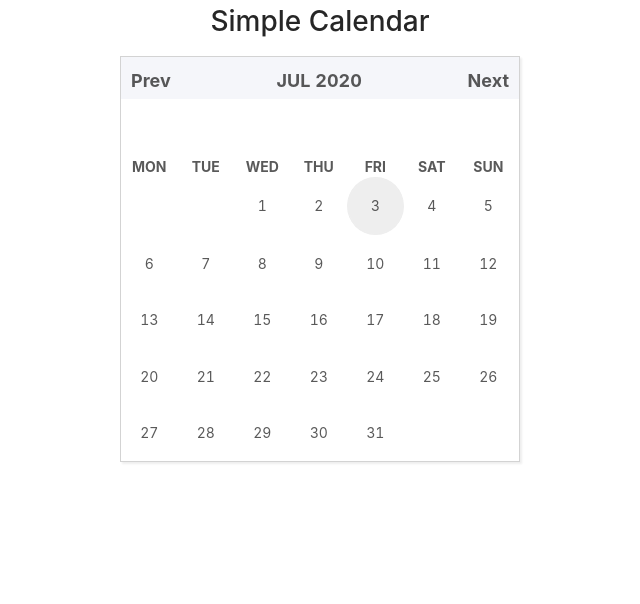
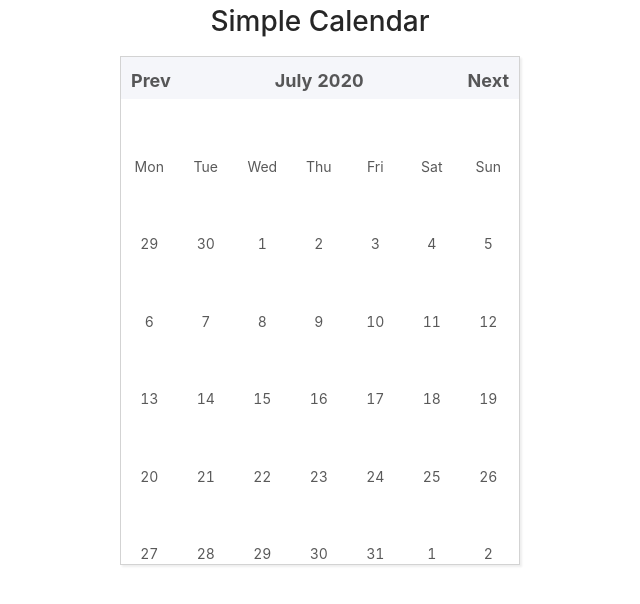
Before and after one commit to c1495616js/react-calendar, a React app: page / in a window 1280 px wide. Shown: the top 604 px of the page, without its empty margins (320-960 px from the left). Built offline with nearby package versions, Linux system fonts and the light colour scheme.

Commit message:
refactor

```diff
--- a/package.json
+++ b/package.json
@@ -82,6 +82,7 @@
   "dependencies": {
     "@emotion/core": "^10.0.28",
     "@emotion/styled": "^10.0.27",
+    "date-fns": "^2.14.0",
     "react": "*",
     "react-dom": "*"
   }
--- a/src/components/Calendar.tsx
+++ /dev/null
@@ -1,158 +0,0 @@
-import React, { ReactElement, useEffect, useState } from 'react';
-import styled from '@emotion/styled';
-import { css } from '@emotion/core';
-
-const Frame = styled.div`
-  width: 400px;
-  border: 1px solid lightgrey;
-  box-shadow: 2px 2px 2px #eee;
-`;
-
-const Header = styled.div`
-  font-size: 18px;
-  font-weight: bold;
-  padding: 10px 10px 5px 10px;
-  display: flex;
-  justify-content: space-between;
-  background-color: #f5f6fa;
-`;
-
-const Button = styled.div`
-  cursor: pointer;
-`;
-
-const Body = styled.div`
-  width: 100%;
-  display: flex;
-  flex-wrap: wrap;
-`;
-
-const Day = styled.div`
-  position: relative;
-  width: 14.2%;
-  padding-top: 14.2%;
-  display: flex;
-  align-items: center;
-  justify-content: center;
-  cursor: pointer;
-  border-radius: 50%;
-
-  ${(props: any): any =>
-    props.isToday &&
-    css`
-      border: 1px solid #eee;
-    `}
-
-  ${(props: any): any =>
-    props.isSelected &&
-    css`
-      background-color: #eee;
-    `}
-`;
-
-const DayChild = styled.div`
-  position: absolute;
-  display: flex;
-  align-items: center;
-  justify-content: center;
-  top: 0;
-  left: 0;
-  right: 0;
-  bottom: 0;
-`;
-
-export default function Test(): ReactElement {
-  const DAYS = [31, 28, 31, 30, 31, 30, 31, 31, 30, 31, 30, 31];
-  const DAYS_LEAP = [31, 29, 31, 30, 31, 30, 31, 31, 30, 31, 30, 31];
-  const DAYS_OF_THE_WEEK = ['MON', 'TUE', 'WED', 'THU', 'FRI', 'SAT', 'SUN'];
-  const MONTHS = [
-    'JAN',
-    'FEB',
-    'MAR',
-    'APR',
-    'MAY',
-    'JUN',
-    'JUL',
-    'AUG',
-    'SEP',
-    'OCT',
-    'NOV',
-    'DEC',
-  ];
-
-  const today = new Date();
-  const [date, setDate] = useState(today);
-  const [day, setDay] = useState(date.getDate());
-  const [month, setMonth] = useState(date.getMonth());
-  const [year, setYear] = useState(date.getFullYear());
-  // eslint-disable-next-line @typescript-eslint/no-use-before-define
-  const [startDay, setStartDay] = useState(getStartDayOfMonth(date));
-
-  useEffect(() => {
-    setDay(date.getDate());
-    setMonth(date.getMonth());
-    setYear(date.getFullYear());
-    // eslint-disable-next-line @typescript-eslint/no-use-before-define
-    setStartDay(getStartDayOfMonth(date));
-  }, [date]);
-
-  // eslint-disable-next-line @typescript-eslint/explicit-function-return-type
-  function getStartDayOfMonth(date: Date) {
-    const startDay = new Date(date.getFullYear(), date.getMonth(), 1).getDay();
-    return startDay > 0 ? startDay : 7;
-  }
-
-  // eslint-disable-next-line @typescript-eslint/explicit-function-return-type
-  function isLeapYear(year: number) {
-    return (year % 4 === 0 && year % 100 !== 0) || year % 400 === 0;
-  }
-
-  const days = isLeapYear ? DAYS_LEAP : DAYS;
-
-  return (
-    <Frame>
-      {/* Header */}
-      <Header>
-        <Button onClick={() => setDate(new Date(year, month - 1, day))}>
-          Prev
-        </Button>
-        <div>
-          {MONTHS[month]} {year}
-        </div>
-        <Button onClick={() => setDate(new Date(year, month + 1, day))}>
-          Next
-        </Button>
-      </Header>
-
-      {/* Body */}
-      <Body>
-        {/* Mon, Tue... */}
-        {DAYS_OF_THE_WEEK.map((d) => (
-          <Day key={d}>
-            <strong>{d}</strong>
-          </Day>
-        ))}
-
-        {/* days */}
-        {Array(days[month] + (startDay - 1)) // calculate how many slots
-          .fill(null)
-          .map((_, index) => {
-            const d = index - (startDay - 2);
-            return (
-              <Day
-                key={`day-${index}`}
-                isToday={
-                  d === today.getDate() &&
-                  month === today.getMonth() &&
-                  year === today.getFullYear()
-                }
-                isSelected={d === day}
-                onClick={() => setDate(new Date(year, month, d))}>
-                <DayChild>{d > 0 ? d : ''}</DayChild>
-              </Day>
-            );
-          })}
-      </Body>
-    </Frame>
-  );
-}
--- /dev/null
+++ b/src/components/Cell.tsx
@@ -0,0 +1,27 @@
+import React from 'react';
+import * as dateFns from 'date-fns';
+
+const dateFormat = 'EEE';
+
+export default function Cell({
+  currentDate,
+  Day,
+  selectedDate,
+  setSelectedDate,
+}) {
+  const monthStart = dateFns.startOfMonth(currentDate);
+  const monthEnd = dateFns.endOfMonth(monthStart);
+  const startDate = dateFns.startOfWeek(monthStart, { weekStartsOn: 1 });
+  const endDate = dateFns.endOfWeek(monthEnd, { weekStartsOn: 1 });
+  const dateFormat = 'd';
+  const keyFormat = 'd M';
+  const diff = dateFns.differenceInDays(endDate, startDate) + 1;
+  const days = Array(diff)
+    .fill(null)
+    .map((_, index) => {
+      const key = dateFns.format(dateFns.addDays(startDate, index), keyFormat);
+      const day = dateFns.format(dateFns.addDays(startDate, index), dateFormat);
+      return <Day key={key}>{day}</Day>;
+    });
+  return <>{days}</>;
+}
--- /dev/null
+++ b/src/components/Header.tsx
@@ -0,0 +1,37 @@
+import React, { ReactElement, useEffect, useState } from 'react';
+import styled from '@emotion/styled';
+import * as dateFns from 'date-fns';
+
+const dateFormat = 'MMMM yyyy';
+
+const HeaderStyle = styled.div`
+  font-size: 18px;
+  font-weight: bold;
+  padding: 10px 10px 5px 10px;
+  display: flex;
+  justify-content: space-between;
+  background-color: #f5f6fa;
+`;
+
+const Button = styled.div`
+  cursor: pointer;
+`;
+
+export default function Header({ currentDate, setCurrentDate }) {
+  const nextMonth = () => {
+    setCurrentDate(dateFns.addMonths(currentDate, 1));
+  };
+  const prevMonth = () => {
+    setCurrentDate(dateFns.subMonths(currentDate, 1));
+  };
+
+  return (
+    <>
+      <HeaderStyle>
+        <Button onClick={prevMonth}>Prev</Button>
+        <div>{dateFns.format(currentDate, dateFormat)}</div>
+        <Button onClick={nextMonth}>Next</Button>
+      </HeaderStyle>
+    </>
+  );
+}
--- /dev/null
+++ b/src/components/Weekday.tsx
@@ -0,0 +1,21 @@
+import React from 'react';
+import * as dateFns from 'date-fns';
+
+const dateFormat = 'EEE';
+
+export default function Weekday({ Day }) {
+  const startDate = dateFns.startOfWeek(new Date(), { weekStartsOn: 1 });
+  return (
+    <>
+      {Array(7)
+        .fill(null)
+        .map((_, index) => {
+          const weekday = dateFns.format(
+            dateFns.addDays(startDate, index),
+            dateFormat,
+          );
+          return <Day key={weekday}>{weekday}</Day>;
+        })}
+    </>
+  );
+}
--- a/src/index.tsx
+++ b/src/index.tsx
@@ -3,7 +3,7 @@ import React, { ReactElement } from 'react';
 import ReactDOM from 'react-dom';
 import styled from '@emotion/styled';
 
-import Calendar from '@/components/Calendar';
+import Calendar from '@/pages/Calendar';
 
 const Container = styled.div`
   height: 100%;
--- /dev/null
+++ b/src/pages/Calendar.tsx
@@ -0,0 +1,78 @@
+import React, { ReactElement, useEffect, useState } from 'react';
+import styled from '@emotion/styled';
+import { css } from '@emotion/core';
+
+import Header from '@/components/Header';
+import Weekday from '@/components/Weekday';
+import Cell from '@/components/Cell';
+
+const Frame = styled.div`
+  width: 400px;
+  border: 1px solid lightgrey;
+  box-shadow: 2px 2px 2px #eee;
+`;
+
+const Button = styled.div`
+  cursor: pointer;
+`;
+
+const Body = styled.div`
+  width: 100%;
+  display: flex;
+  flex-wrap: wrap;
+`;
+
+const Day = styled.div`
+  position: relative;
+  width: 14.2%;
+  padding-top: 14.2%;
+  display: flex;
+  align-items: center;
+  justify-content: center;
+  cursor: pointer;
+  border-radius: 50%;
+
+  ${(props: any): any =>
+    props.isToday &&
+    css`
+      border: 1px solid #eee;
+    `}
+
+  ${(props: any): any =>
+    props.isSelected &&
+    css`
+      background-color: #eee;
+    `}
+`;
+
+const DayChild = styled.div`
+  position: absolute;
+  display: flex;
+  align-items: center;
+  justify-content: center;
+  top: 0;
+  left: 0;
+  right: 0;
+  bottom: 0;
+`;
+
+export default function Calendar(): ReactElement {
+  const [currentDate, setCurrentDate] = useState(new Date());
+  const [selectedDate, setSelectedDate] = useState(new Date());
+
+  return (
+    <Frame>
+      {/* Header */}
+      <Header currentDate={currentDate} setCurrentDate={setCurrentDate} />
+      <Body>
+        <Weekday Day={Day} />
+        <Cell
+          currentDate={currentDate}
+          Day={Day}
+          selectedDate={selectedDate}
+          setSelectedDate={setSelectedDate}
+        />
+      </Body>
+    </Frame>
+  );
+}
```
Also changed, not shown: 2 other files (tests, documents, lock files or other folders).
